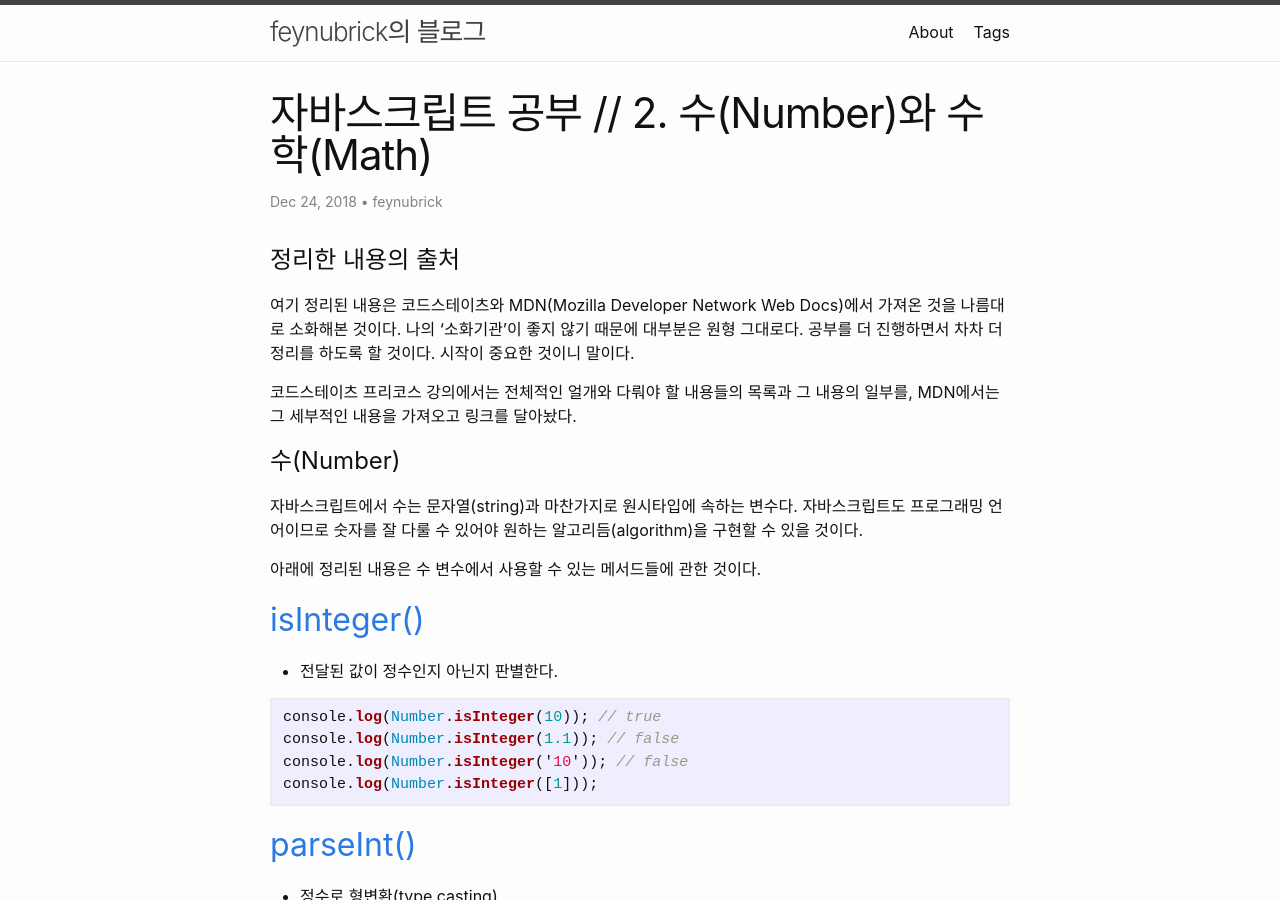
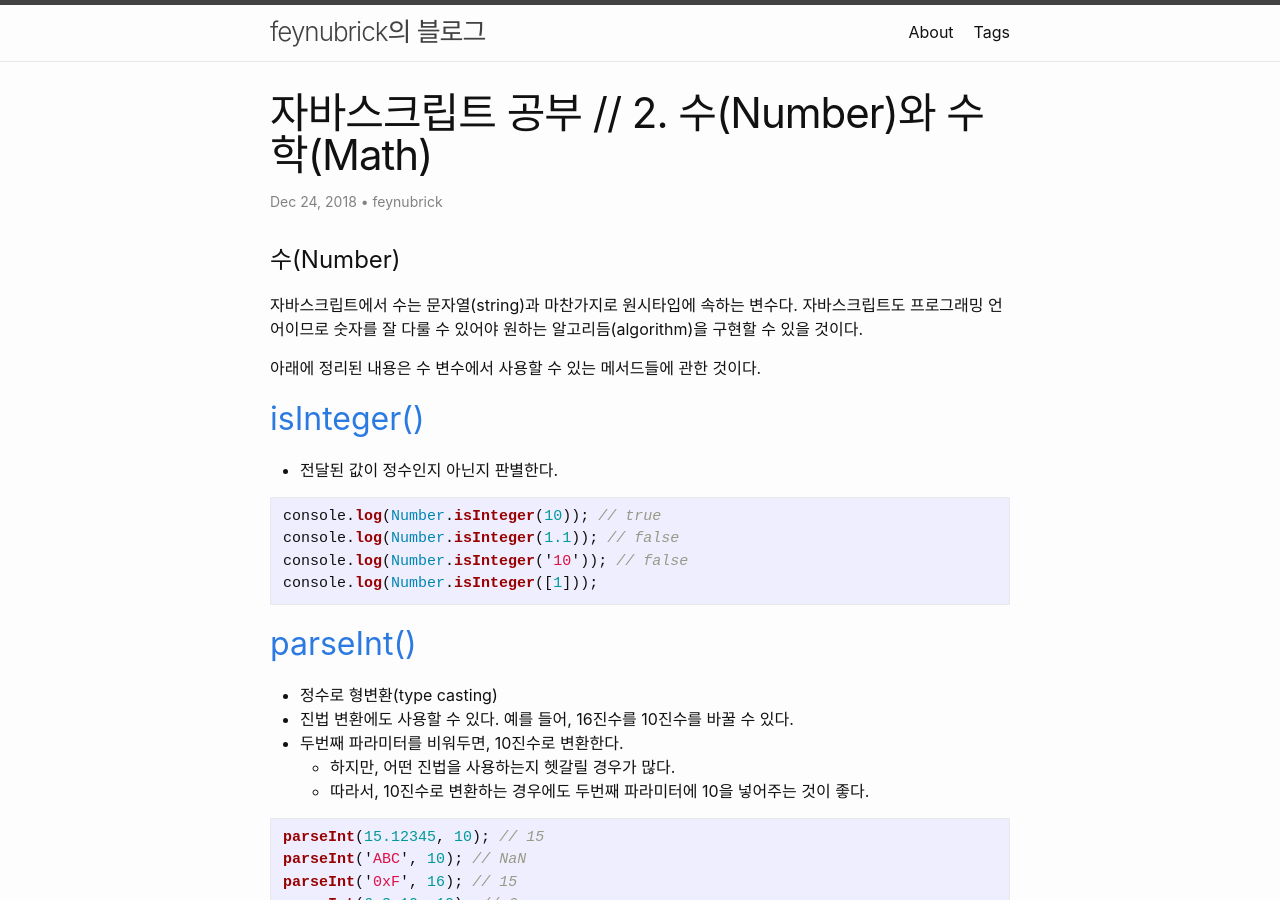
Before and after one commit to feynubrick/feynubrick.github.io, a Jekyll site: the page built from _posts/2018-12-24-javascript-study-2-number.md, in a window 1280 px wide and 900 px high. Built offline with Jekyll 4.4.1, drawn with Linux system fonts in a browser that asks for light colours; nearby versions of some CDN libraries; comment, search, counter and statistics services are not loaded.

```diff
--- a/_posts/2018-12-24-javascript-study-2-number.md
+++ b/_posts/2018-12-24-javascript-study-2-number.md
@@ -6,13 +6,6 @@ author: feynubrick
 date:   2018-12-24
 tags: [JavaScript, Study]
 ---
-# 정리한 내용의 출처
-여기 정리된 내용은 코드스테이츠와 MDN(Mozilla Developer Network Web Docs)에서 가져온 것을 나름대로 소화해본 것이다.
-나의 '소화기관'이 좋지 않기 때문에 대부분은 원형 그대로다.
-공부를 더 진행하면서 차차 더 정리를 하도록 할 것이다.
-시작이 중요한 것이니 말이다.
-
-코드스테이츠 프리코스 강의에서는 전체적인 얼개와 다뤄야 할 내용들의 목록과 그 내용의 일부를, MDN에서는 그 세부적인 내용을 가져오고 링크를 달아놨다.
 
 # 수(Number)
 
```
Also changed, not shown: _posts/2018-12-24-javascript-study-1-string.md (+2 -2 lines), _posts/2019-01-03-javascript-study-4-object.md (renamed from _drafts/2019-01-03-javascript-study-4-object.md, +18 -7 lines).
